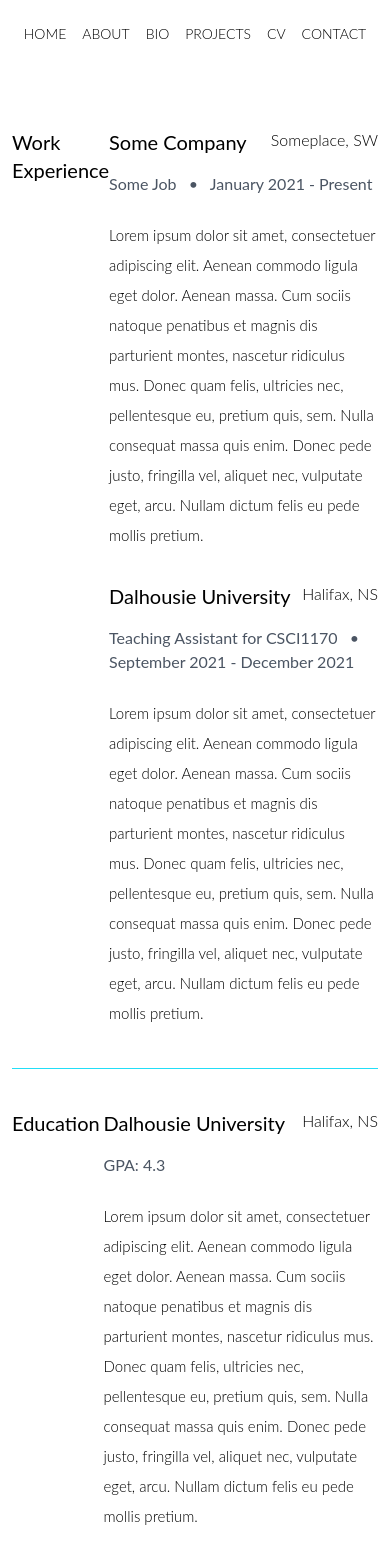
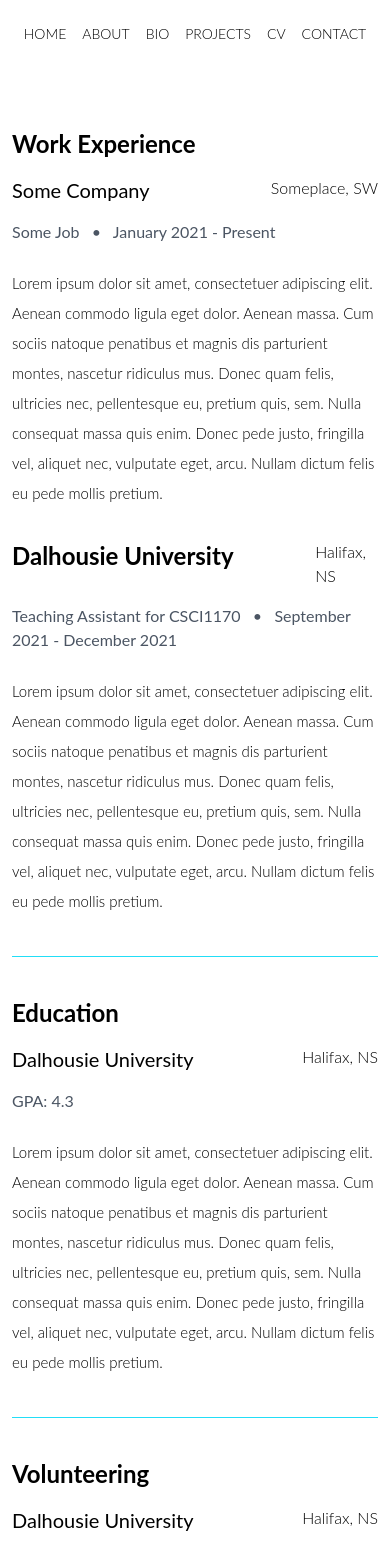
Before and after one commit to sam-hasan/personal-website, a React (Create React App) app: page /bio in a window 390 px wide. Shown: the top 1555 px of the page. Built offline with nearby package versions, Linux system fonts and the light colour scheme; a web font is replaced by a local one.

Commit message:
BioPage for xs screens redesigned

```diff
--- a/src/pages/BioPage.js
+++ b/src/pages/BioPage.js
@@ -1,14 +1,14 @@
 import React from 'react';
 
-const WorkExperiencePage = () => {
+const BioPage = () => {
   return (
     <div className="xs:w-screen xs:px-3 lg:w-10/12 xl:w-7/12 md:w-screen sm:px-10 mx-auto flex flex-col items-start pt-16 pb-16 antialiased">
       {/* Work Experience */}
-      <div className="w-full flex flex-row justify-between border-solid	border-b-2 cyan-border">
-        <div className="3/12 text-2xl xs:text-xl">
-          Work <br /> Experience
+      <div className="w-full flex flex-row xs:flex-col justify-between border-solid	border-b-2 cyan-border">
+        <div className="w-3/12 text-2xl xs:w-full xs:mb-4 xs:text-2xl xs:font-bold">
+          Work Experience
         </div>
-        <div className="w-9/12 flex flex-col">
+        <div className="w-9/12 xs:w-full flex flex-col">
           {/* Work Experience 1 */}
           <div className="mb-8">
             <div className="text-2xl mb-4 flex justify-between">
@@ -33,7 +33,9 @@
           {/* Work Experience 2 */}
           <div className="mb-10">
             <div className="text-2xl xs:text-xl mb-4 flex justify-between">
-              <div className="text-2xl xs:text-xl">Dalhousie University </div>
+              <div className="text-2xl xs:w-full xs:mb-4 xs:text-2xl xs:font-bold">
+                Dalhousie University{' '}
+              </div>
               <div className="font-light text-lg xs:text-base">Halifax, NS</div>
             </div>
             <p className="mb-6 text-gray-600">
@@ -53,9 +55,11 @@
         </div>
       </div>
       {/* Education */}
-      <div className="w-full flex flex-row justify-between pt-10 border-solid	border-b-2 cyan-border">
-        <div className="3/12 text-2xl xs:text-xl">Education</div>
-        <div className="w-9/12 flex flex-col">
+      <div className="w-full flex flex-row xs:flex-col justify-between pt-10 border-solid	border-b-2 cyan-border">
+        <div className="w-3/12 text-2xl xs:w-full xs:text-xl xs:mb-4 xs:text-2xl xs:font-bold">
+          Education
+        </div>
+        <div className="w-9/12 xs:w-full flex flex-col">
           {/* School 1 */}
           <div className="mb-10">
             <div className="text-2xl mb-4 flex justify-between">
@@ -76,9 +80,11 @@
         </div>
       </div>
       {/* Volunteering */}
-      <div className="w-full flex flex-row justify-between pt-10">
-        <div className="3/12 text-2xl xs:text-xl xs:mr-2">Volunteering</div>
-        <div className="w-9/12 flex flex-col">
+      <div className="w-full xs:flex-col flex flex-row justify-between pt-10">
+        <div className="w-3/12 text-2xl xs:w-full xs:text-xl xs:mb-4 xs:text-2xl xs:font-bold xs:text-xl xs:mr-2">
+          Volunteering
+        </div>
+        <div className="w-9/12 xs:w-full flex flex-col">
           {/* Volunteering 1 */}
           <div className="mb-10">
             <div className="text-2xl mb-4 flex justify-between">
@@ -127,4 +133,4 @@
   );
 };
 
-export default WorkExperiencePage;
+export default BioPage;
```
